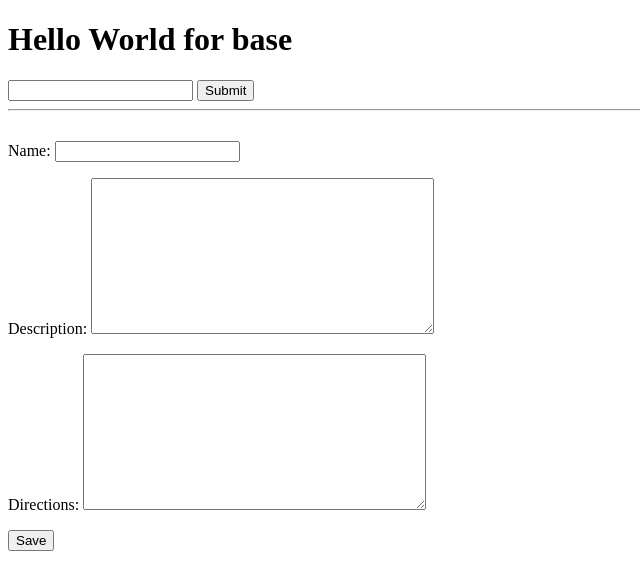
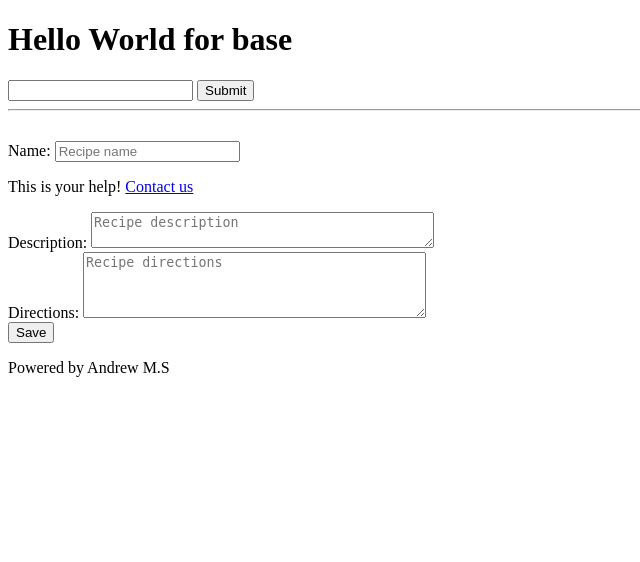
Before and after one commit to AndreMuderhwa/Learn_django_3.2, a Django app: page /pantry/recipes/create/ in a window 1280 px wide. Shown: the top 562 px of the page, without its empty margins (0-640 px from the left). Run offline with Django 3.2, Linux system fonts and the light colour scheme; a user stored in the database is signed in.

Commit message:
custom field in forms

```diff
--- a/recipes/forms.py
+++ b/recipes/forms.py
@@ -3,9 +3,27 @@
 
 
 class RecipeForm(forms.ModelForm):
+    error_css_class='error-field'
+    required_css_class='required-field'
+    name=forms.CharField(help_text="This is your help! <a href='/contact'>Contact us</a>")
+    # name=forms.CharField(widget=forms.TextInput(attrs={"class":"form-control",
+    #                                                    "placeholder":"Recipe name"}))
+    # description=forms.CharField(widget=forms.Textarea(attrs={"rows":3}))
     class Meta:
         model=Recipe
         fields=['name','description','directions']
+
+    def __init__(self,*args, **kwargs):
+        super().__init__(*args, **kwargs)
+        for field in self.fields:
+            new_data={
+                "placeholder":f'Recipe {str(field)}',
+                "class":"form-control"
+            }
+            self.fields[str(field)].widget.attrs.update(new_data)
+        self.fields['description'].widget.attrs.update({'rows':2})
+        self.fields['directions'].widget.attrs.update({'rows':4})
+
 
 class RecipeIngredientForm(forms.ModelForm):
     class Meta:
--- a/templates/recipes/create-update.html
+++ b/templates/recipes/create-update.html
@@ -2,6 +2,13 @@
 
 
 {% block content %}
+
+<style>
+    .ingredient-form{
+        border-bottom:1px solid black;
+    }
+
+</style>
 
 
 {% if message %}
@@ -13,11 +20,37 @@
     <form action="." method="POST">
         {% csrf_token %}
 
-        {{form.as_p}}
+        {% for field in form %}
+
+            <div class='{% if field.field.required %} {{form.required_css_class}} {% endif %}'>
+                {{field.errors}}
+                {{field.label_tag}} {{ field }}
+
+                {% if field.help_text %}
+
+                    <p class='help'>{{ field.help_text | safe }}</p>
+
+                {% endif %}
+
+            </div>
+
+        {% endfor %}
+
 
         {% if formset %}
             <h3>Ingredient</h3>
-            {{formset.as_p }}
+            {{formset.management_form}}
+            {% for form in formset %}
+
+                <div class='ingredient-form'>
+                        {{form.as_p}}
+
+
+                </div>
+
+
+            {% endfor  %}
+
         {% endif %}
 
         <button type="submit">Save</button>
```
